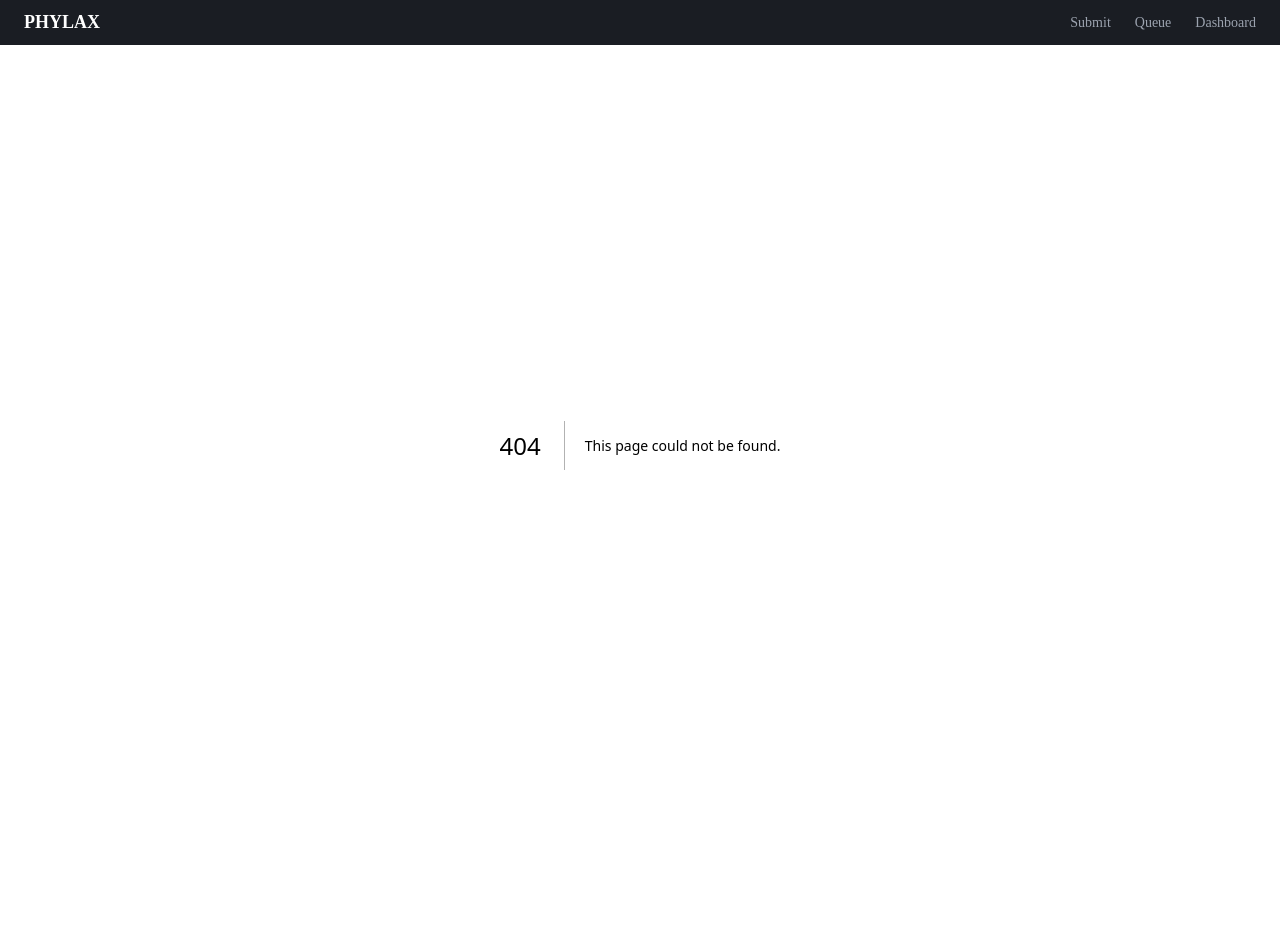
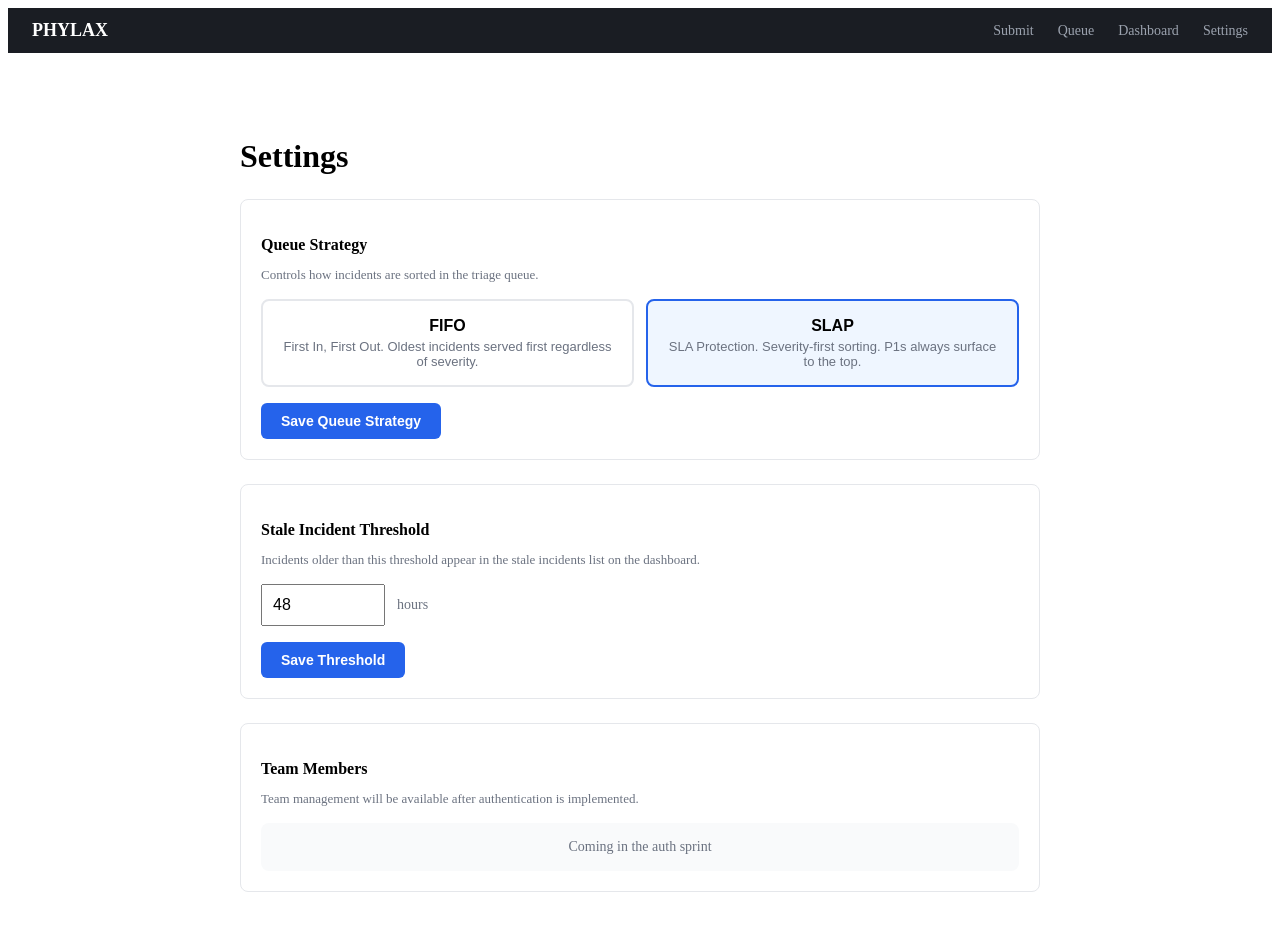
Before and after one commit to Lakonas/Phylax, a Next.js app: page /settings in a window 1280 px wide. Before the commit this address had no page. Shown: the top 930 px of the page. Before the commit the page ends 845 px from the top, so only its background shows below. Built offline with nearby package versions, Linux system fonts and the light colour scheme; no server answers; the database is empty.

Commit message:
feat: add settings page with FIFO/SLAP toggle and stale threshold config

```diff
--- /dev/null
+++ b/src/app/api/settings/route.ts
@@ -0,0 +1,50 @@
+import { NextRequest, NextResponse } from 'next/server';
+import pool from '@/lib/db';
+
+// GET /api/settings
+export async function GET() {
+  try {
+    const result = await pool.query('SELECT * FROM settings');
+    const settings: Record<string, string> = {};
+    result.rows.forEach((row: { key: string; value: string }) => {
+      settings[row.key] = row.value;
+    });
+    return NextResponse.json(settings);
+  } catch (error) {
+    console.error('Error fetching settings:', error);
+    return NextResponse.json({ error: 'Failed to fetch settings' }, { status: 500 });
+  }
+}
+
+// PATCH /api/settings
+export async function PATCH(request: NextRequest) {
+  try {
+    const body = await request.json();
+    const { key, value } = body;
+
+    if (!key || value === undefined) {
+      return NextResponse.json(
+        { error: 'Key and value are required' },
+        { status: 400 }
+      );
+    }
+
+    const result = await pool.query(
+      `UPDATE settings SET value = $1, updated_at = NOW() WHERE key = $2 RETURNING *`,
+      [value, key]
+    );
+
+    if (result.rows.length === 0) {
+      return NextResponse.json(
+        { error: 'Setting not found' },
+        { status: 404 }
+      );
+    }
+
+    return NextResponse.json(result.rows[0]);
+
+  } catch (error) {
+    console.error('Error updating setting:', error);
+    return NextResponse.json({ error: 'Failed to update setting' }, { status: 500 });
+  }
+}
--- /dev/null
+++ b/src/app/settings/page.tsx
@@ -0,0 +1,184 @@
+'use client';
+
+import { useState, useEffect } from 'react';
+
+export default function SettingsPage() {
+  const [queueStrategy, setQueueStrategy] = useState('slap');
+  const [staleThreshold, setStaleThreshold] = useState('48');
+  const [loading, setLoading] = useState(true);
+  const [saving, setSaving] = useState(false);
+  const [message, setMessage] = useState('');
+
+  useEffect(() => {
+    const fetchSettings = async () => {
+      try {
+        const response = await fetch('/api/settings');
+        if (response.ok) {
+          const data = await response.json();
+          setQueueStrategy(data.queue_strategy || 'slap');
+          setStaleThreshold(data.stale_threshold_hours || '48');
+        }
+      } catch (err) {
+        console.error('Failed to fetch settings:', err);
+      }
+      setLoading(false);
+    };
+    fetchSettings();
+  }, []);
+
+  const handleSave = async (key: string, value: string) => {
+    setSaving(true);
+    setMessage('');
+
+    try {
+      const response = await fetch('/api/settings', {
+        method: 'PATCH',
+        headers: { 'Content-Type': 'application/json' },
+        body: JSON.stringify({ key, value }),
+      });
+
+      if (response.ok) {
+        setMessage('Setting saved');
+        setTimeout(() => setMessage(''), 2000);
+      } else {
+        setMessage('Failed to save');
+      }
+    } catch (err) {
+      setMessage('Failed to save');
+    }
+    setSaving(false);
+  };
+
+  if (loading) {
+    return (
+      <div style={{ maxWidth: 800, margin: '40px auto', padding: 24 }}>
+        <h1>Settings</h1>
+        <p>Loading...</p>
+      </div>
+    );
+  }
+
+  return (
+    <div style={{ maxWidth: 800, margin: '40px auto', padding: 24 }}>
+      <h1 style={{ marginBottom: 24 }}>Settings</h1>
+
+      {message && (
+        <div style={{
+          padding: 12, marginBottom: 16, borderRadius: 8,
+          backgroundColor: message === 'Setting saved' ? '#f0fdf4' : '#fef2f2',
+          border: `1px solid ${message === 'Setting saved' ? '#86efac' : '#fca5a5'}`,
+          color: message === 'Setting saved' ? '#166534' : '#991b1b',
+          fontSize: 14,
+        }}>
+          {message}
+        </div>
+      )}
+
+      {/* Queue Strategy — Story #7, #20 */}
+      <div style={{
+        padding: 20, marginBottom: 24, borderRadius: 8,
+        border: '1px solid #e5e7eb', backgroundColor: '#ffffff',
+      }}>
+        <h3 style={{ fontSize: 16, marginBottom: 4 }}>Queue Strategy</h3>
+        <p style={{ fontSize: 13, color: '#6b7280', marginBottom: 16 }}>
+          Controls how incidents are sorted in the triage queue.
+        </p>
+
+        <div style={{ display: 'flex', gap: 12, marginBottom: 16 }}>
+          <button
+            onClick={() => setQueueStrategy('fifo')}
+            style={{
+              flex: 1, padding: 16, borderRadius: 8, cursor: 'pointer',
+              border: `2px solid ${queueStrategy === 'fifo' ? '#2563eb' : '#e5e7eb'}`,
+              backgroundColor: queueStrategy === 'fifo' ? '#eff6ff' : '#ffffff',
+            }}
+          >
+            <div style={{ fontWeight: 700, fontSize: 16, marginBottom: 4 }}>FIFO</div>
+            <div style={{ fontSize: 13, color: '#6b7280' }}>
+              First In, First Out. Oldest incidents served first regardless of severity.
+            </div>
+          </button>
+          <button
+            onClick={() => setQueueStrategy('slap')}
+            style={{
+              flex: 1, padding: 16, borderRadius: 8, cursor: 'pointer',
+              border: `2px solid ${queueStrategy === 'slap' ? '#2563eb' : '#e5e7eb'}`,
+              backgroundColor: queueStrategy === 'slap' ? '#eff6ff' : '#ffffff',
+            }}
+          >
+            <div style={{ fontWeight: 700, fontSize: 16, marginBottom: 4 }}>SLAP</div>
+            <div style={{ fontSize: 13, color: '#6b7280' }}>
+              SLA Protection. Severity-first sorting. P1s always surface to the top.
+            </div>
+          </button>
+        </div>
+
+        <button
+          onClick={() => handleSave('queue_strategy', queueStrategy)}
+          disabled={saving}
+          style={{
+            padding: '10px 20px', fontSize: 14, fontWeight: 600,
+            cursor: saving ? 'not-allowed' : 'pointer',
+            borderRadius: 6, border: 'none',
+            backgroundColor: '#2563eb', color: 'white',
+          }}
+        >
+          {saving ? 'Saving...' : 'Save Queue Strategy'}
+        </button>
+      </div>
+
+      {/* Stale Threshold — Story #20 */}
+      <div style={{
+        padding: 20, marginBottom: 24, borderRadius: 8,
+        border: '1px solid #e5e7eb', backgroundColor: '#ffffff',
+      }}>
+        <h3 style={{ fontSize: 16, marginBottom: 4 }}>Stale Incident Threshold</h3>
+        <p style={{ fontSize: 13, color: '#6b7280', marginBottom: 16 }}>
+          Incidents older than this threshold appear in the stale incidents list on the dashboard.
+        </p>
+
+        <div style={{ display: 'flex', gap: 12, alignItems: 'center', marginBottom: 16 }}>
+          <input
+            type="number"
+            value={staleThreshold}
+            onChange={(e) => setStaleThreshold(e.target.value)}
+            min="1"
+            max="720"
+            style={{ width: 100, padding: 10, fontSize: 16 }}
+          />
+          <span style={{ fontSize: 14, color: '#6b7280' }}>hours</span>
+        </div>
+
+        <button
+          onClick={() => handleSave('stale_threshold_hours', staleThreshold)}
+          disabled={saving}
+          style={{
+            padding: '10px 20px', fontSize: 14, fontWeight: 600,
+            cursor: saving ? 'not-allowed' : 'pointer',
+            borderRadius: 6, border: 'none',
+            backgroundColor: '#2563eb', color: 'white',
+          }}
+        >
+          {saving ? 'Saving...' : 'Save Threshold'}
+        </button>
+      </div>
+
+      {/* Team Members — Story #21 */}
+      <div style={{
+        padding: 20, borderRadius: 8,
+        border: '1px solid #e5e7eb', backgroundColor: '#ffffff',
+      }}>
+        <h3 style={{ fontSize: 16, marginBottom: 4 }}>Team Members</h3>
+        <p style={{ fontSize: 13, color: '#6b7280', marginBottom: 16 }}>
+          Team management will be available after authentication is implemented.
+        </p>
+        <div style={{
+          padding: 16, borderRadius: 8, backgroundColor: '#f9fafb',
+          fontSize: 14, color: '#6b7280', textAlign: 'center',
+        }}>
+          Coming in the auth sprint
+        </div>
+      </div>
+    </div>
+  );
+}
--- a/src/components/Nav.tsx
+++ b/src/components/Nav.tsx
@@ -19,7 +19,10 @@ export default function Nav() {
         <Link href="/dashboard" style={{ textDecoration: 'none', color: '#9ca3af', fontSize: 14 }}>
           Dashboard
         </Link>
-      </div>
+        <Link href="/settings" style={{ textDecoration: 'none', color: '#9ca3af', fontSize: 14 }}>
+          Settings
+        </Link>
+        </div>
     </nav>
   );
 }
```
